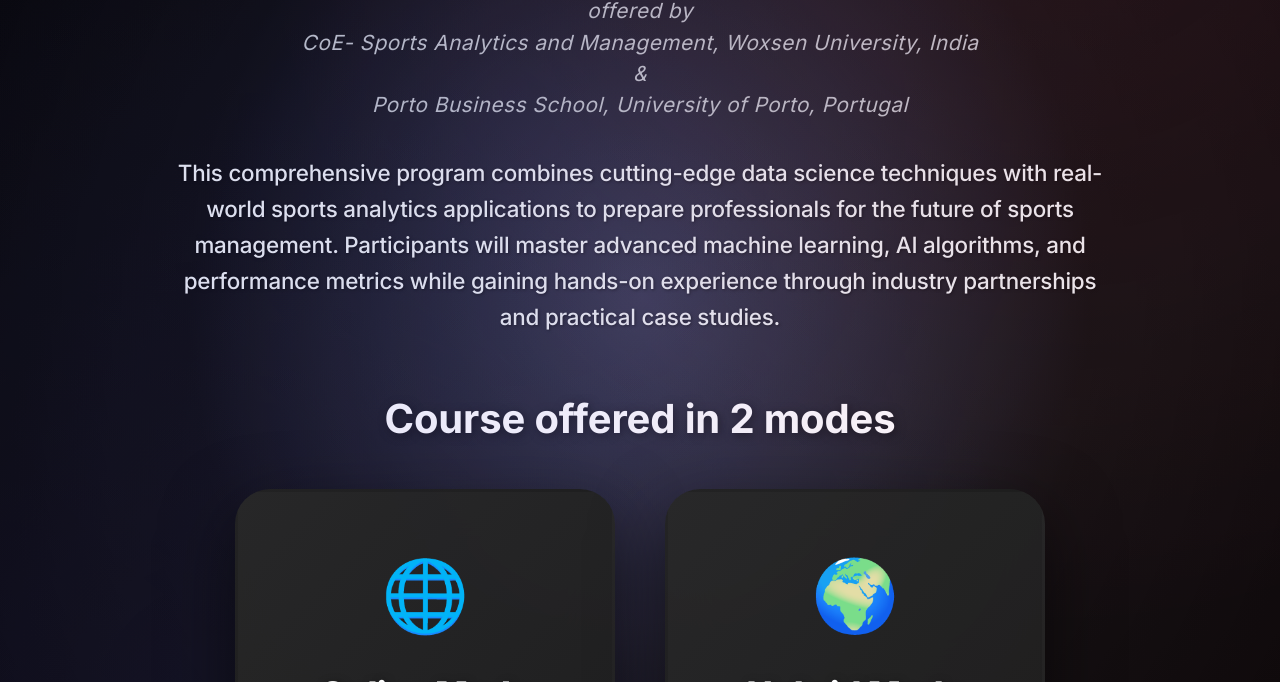
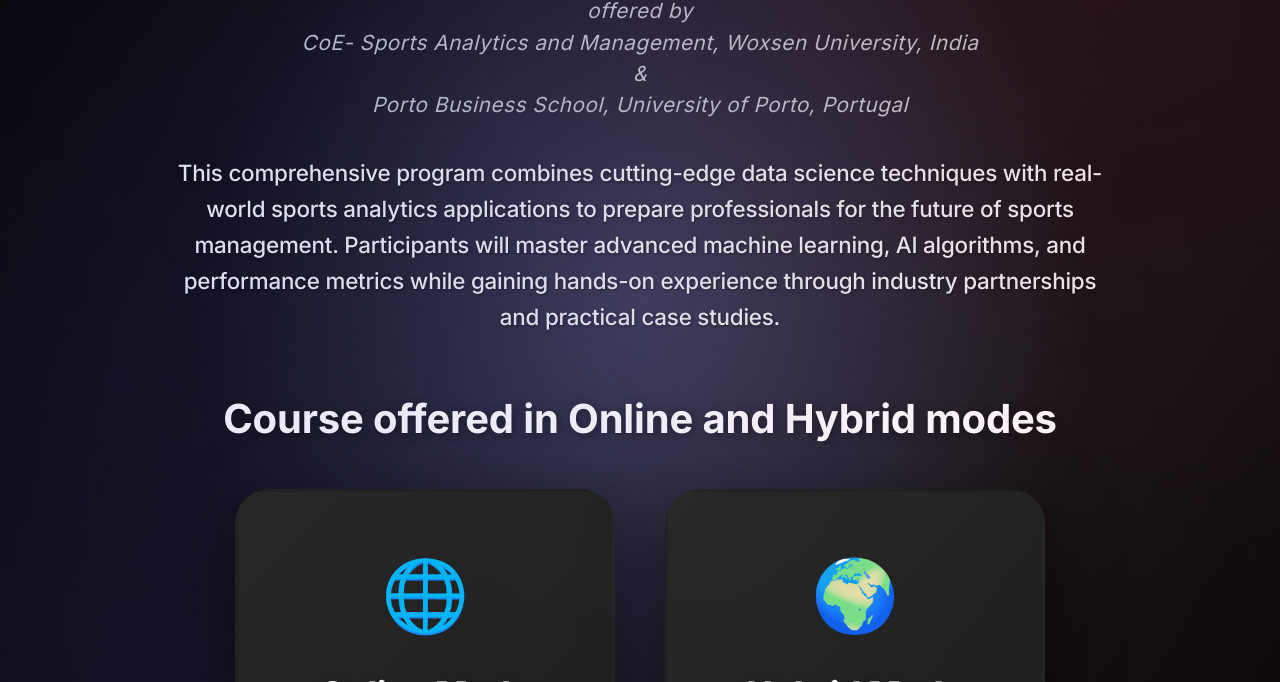
Before and after one commit to Rajesh-Research/SACC, a plain HTML site: page index.html in a window 1280 px wide. Shown: the part 418-1100 px from the top of the page. Drawn offline with Linux system fonts and the light colour scheme.

Commit message:
Update index.html

```diff
--- a/index.html
+++ b/index.html
@@ -754,7 +754,7 @@
             This comprehensive program combines cutting-edge data science techniques with real-world sports analytics applications to prepare professionals for the future of sports management. Participants will master advanced machine learning, AI algorithms, and performance metrics while gaining hands-on experience through industry partnerships and practical case studies.
         </div>
 
-        <h2 class="modes-title">Course offered in 2 modes</h2>
+        <h2 class="modes-title">Course offered in Online and Hybrid modes</h2>
 
         <div class="course-modes">
             <div class="mode-card" onclick="showContent('online')">
```
